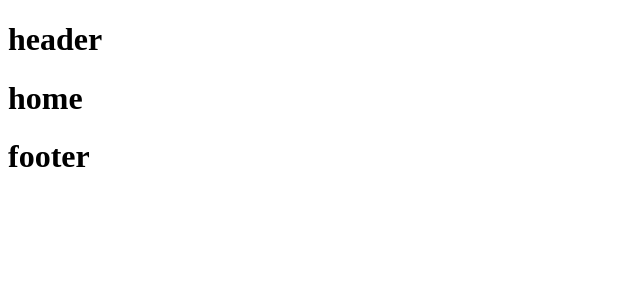
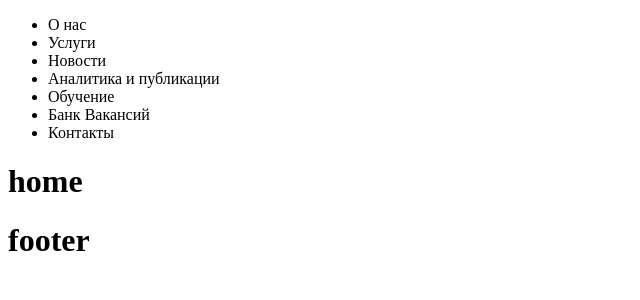
Before and after one commit to Talgat-07/narodnoye-pravo_frontend, a React (Vite) app: page / in a window 1280 px wide. Shown: the top 300 px of the page, without its empty margins (0-640 px from the left). Built offline with nearby package versions, Linux system fonts and the light colour scheme.

Commit message:
UA: added navigation to header

```diff
--- a/src/widgets/Header/Header.jsx
+++ b/src/widgets/Header/Header.jsx
@@ -1,7 +1,17 @@
 export const Header = () => {
     return (
         <div>
-            <h1>header</h1>
+           <header>
+                <ul>
+                    <li>О нас</li>
+                    <li>Услуги</li>
+                    <li>Новости</li>
+                    <li>Аналитика и публикации</li>
+                    <li>Обучение</li>
+                    <li>Банк Вакансий</li>
+                    <li>Контакты</li>
+                </ul>
+           </header>
         </div>
     );
 };
```
